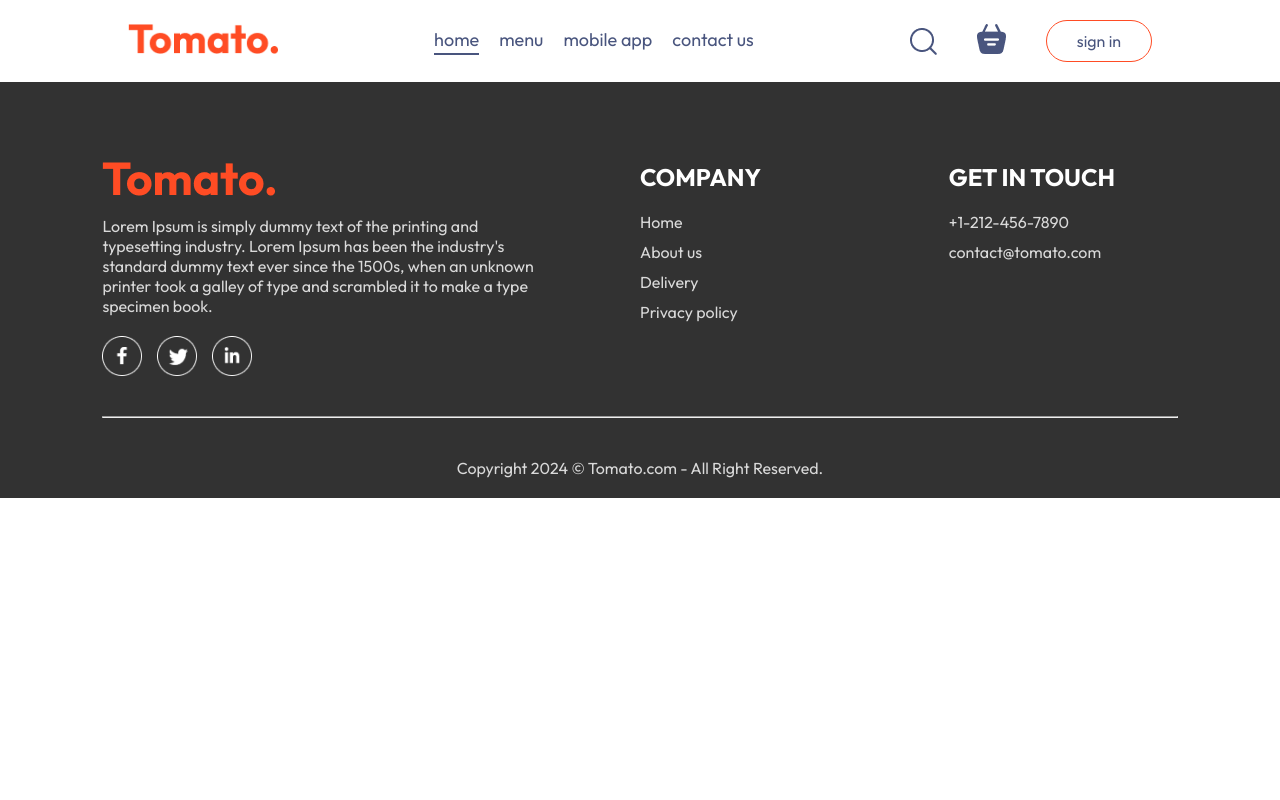
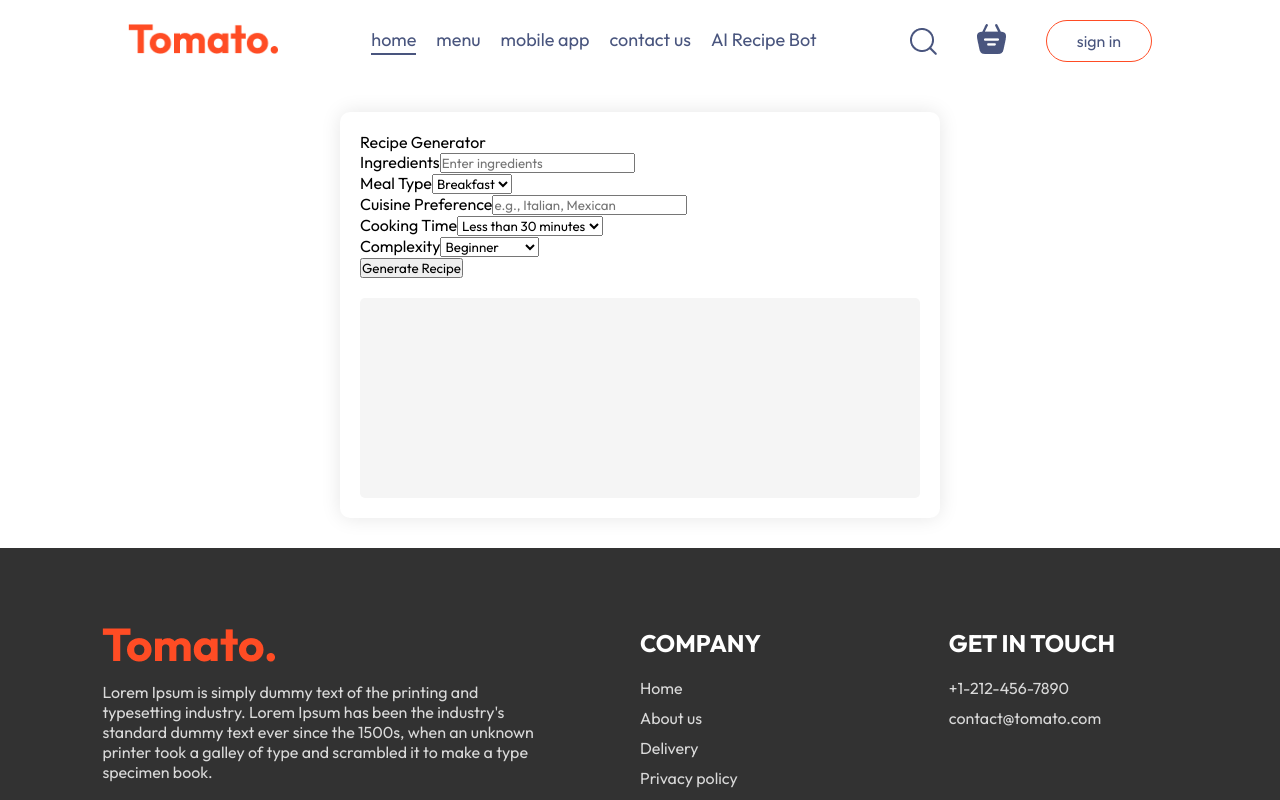
Before and after one commit to Virgarg7/QuickByte, a React (Vite) app in the folder frontend/: page /ai-chatbot in a window 1280 px wide. Shown: the top 800 px of the page. Built offline with nearby package versions, Linux system fonts and the light colour scheme.

Commit message:
Adding AI Chatbot

```diff
--- a/frontend/src/App.jsx
+++ b/frontend/src/App.jsx
@@ -1,3 +1,4 @@
+/* eslint-disable no-unused-vars */
 import React, { useState } from 'react'
 import Home from './pages/Home/Home'
 import Footer from './components/Footer/Footer'
@@ -7,21 +8,23 @@ import Cart from './pages/Cart/Cart'
 import LoginPopup from './components/LoginPopup/LoginPopup'
 import PlaceOrder from './pages/PlaceOrder/PlaceOrder'
 import MyOrders from './pages/MyOrders/MyOrders'
+import { Ai_chatbot } from './components/Ai_Chatbot/Ai_Chatbot'
 
 const App = () => {
 
-  const [showLogin,setShowLogin] = useState(false);
+  const [showLogin, setShowLogin] = useState(false);
 
   return (
     <>
-    {showLogin?<LoginPopup setShowLogin={setShowLogin}/>:<></>}
+      {showLogin ? <LoginPopup setShowLogin={setShowLogin} /> : <></>}
       <div className='app'>
-        <Navbar setShowLogin={setShowLogin}/>
+        <Navbar setShowLogin={setShowLogin} />
         <Routes>
-          <Route path='/' element={<Home/>}/>
-          <Route path='/cart' element={<Cart/>}/>
-          <Route path='/order' element={<PlaceOrder/>}/>
-          <Route path='/myorder' element={<MyOrders/>}/>
+          <Route path='/' element={<Home />} />
+          <Route path='/cart' element={<Cart />} />
+          <Route path='/order' element={<PlaceOrder />} />
+          <Route path='/myorder' element={<MyOrders />} />
+          <Route exact path="/ai-chatbot" element={<Ai_chatbot />} />Route for Ai_chatbot page
         </Routes>
       </div>
       <Footer />
--- /dev/null
+++ b/frontend/src/components/Ai_Chatbot/AI_Chatbot.css
@@ -0,0 +1,70 @@
+/* Container styling */
+.chatbot-container {
+    max-width: 600px;
+    margin: 30px auto;
+    padding: 20px;
+    background-color: #fff;
+    border-radius: 10px;
+    box-shadow: 0 0 20px rgba(0, 0, 0, 0.1);
+  }
+
+  /* Title styling */
+  .title {
+    font-size: 24px;
+    font-weight: bold;
+    color: #333;
+    margin-bottom: 20px;
+  }
+
+  /* Input field styling */
+  .input-field {
+    width: 100%;
+    padding: 10px;
+    margin-bottom: 20px;
+    border: 1px solid #ccc;
+    border-radius: 5px;
+    font-size: 16px;
+  }
+
+  /* Select field styling */
+  .select-field {
+    width: 100%;
+    padding: 10px;
+    margin-bottom: 20px;
+    border: 1px solid #ccc;
+    border-radius: 5px;
+    font-size: 16px;
+  }
+
+  /* Button styling */
+  .button {
+    background-color: #007bff;
+    color: #fff;
+    border: none;
+    border-radius: 5px;
+    padding: 10px 20px;
+    font-size: 16px;
+    cursor: pointer;
+  }
+
+  .button:hover {
+    background-color: #0056b3;
+  }
+
+  /* Recipe display styling */
+  .recipe-display {
+    background-color: #f5f5f5;
+    padding: 20px;
+    border-radius: 5px;
+    margin-top: 20px;
+    font-size: 16px;
+    line-height: 1.6;
+    min-height: 200px;
+    overflow: auto;
+  }
+
+  /* Error message styling */
+  .error-message {
+    color: #dc3545;
+    font-size: 14px;
+  }
--- /dev/null
+++ b/frontend/src/components/Ai_Chatbot/Ai_Chatbot.jsx
@@ -0,0 +1,200 @@
+/* eslint-disable no-unused-vars */
+/* eslint-disable react/prop-types */
+import React, { useEffect, useRef, useState } from "react";
+import "./AI_Chatbot.css";
+
+const RecipeCard = ({ onSubmit }) => {
+    const [ingredients, setIngredients] = useState("");
+    const [mealType, setMealType] = useState("");
+    const [cuisine, setCuisine] = useState("");
+    const [cookingTime, setCookingTime] = useState("");
+    const [complexity, setComplexity] = useState("");
+
+    const handleSubmit = () => {
+        const recipeData = {
+            ingredients,
+            mealType,
+            cuisine,
+            cookingTime,
+            complexity,
+        };
+        onSubmit(recipeData);
+    };
+
+    return (
+        <div className="w-[400px] border rounded-lg overflow-hidden shadow-lg bg-white">
+            <div className="px-6 py-4">
+                <div className="font-bold text-xl mb-4 text-gray-800">Recipe Generator</div>
+                <div className="mb-4">
+                    <label
+                        className="block text-gray-700 text-sm font-bold mb-2"
+                        htmlFor="ingredients"
+                    >
+                        Ingredients
+                    </label>
+                    <input
+                        className="shadow appearance-none border rounded w-full py-2 px-3 text-gray-700 leading-tight focus:outline-none focus:shadow-outline"
+                        id="ingredients"
+                        type="text"
+                        placeholder="Enter ingredients"
+                        value={ingredients}
+                        onChange={(e) => setIngredients(e.target.value)}
+                    />
+                </div>
+                <div className="mb-4">
+                    <label
+                        className="block text-gray-700 text-sm font-bold mb-2"
+                        htmlFor="mealType"
+                    >
+                        Meal Type
+                    </label>
+                    <select
+                        className="block appearance-none w-full bg-white border border-gray-400 hover:border-gray-500 px-4 py-2 pr-8 rounded shadow leading-tight focus:outline-none focus:shadow-outline"
+                        id="mealType"
+                        value={mealType}
+                        onChange={(e) => setMealType(e.target.value)}
+                    >
+                        <option value="Breakfast">Breakfast</option>
+                        <option value="Lunch">Lunch</option>
+                        <option value="Dinner">Dinner</option>
+                        <option value="Snack">Snack</option>
+                    </select>
+                </div>
+                <div className="mb-4">
+                    <label
+                        className="block text-gray-700 text-sm font-bold mb-2"
+                        htmlFor="cuisine"
+                    >
+                        Cuisine Preference
+                    </label>
+                    <input
+                        className="shadow appearance-none border rounded w-full py-2 px-3 text-gray-700 mb-3 leading-tight focus:outline-none focus:shadow-outline"
+                        id="cuisine"
+                        type="text"
+                        placeholder="e.g., Italian, Mexican"
+                        value={cuisine}
+                        onChange={(e) => setCuisine(e.target.value)}
+                    />
+                </div>
+                <div className="mb-4">
+                    <label
+                        className="block text-gray-700 text-sm font-bold mb-2"
+                        htmlFor="cookingTime"
+                    >
+                        Cooking Time
+                    </label>
+                    <select
+                        className="block appearance-none w-full bg-white border border-gray-400 hover:border-gray-500 px-4 py-2 pr-8 rounded shadow leading-tight focus:outline-none focus:shadow-outline"
+                        id="cookingTime"
+                        value={cookingTime}
+                        onChange={(e) => setCookingTime(e.target.value)}
+                    >
+                        <option value="Less than 30 minutes">Less than 30 minutes</option>
+                        <option value="30-60 minutes">30-60 minutes</option>
+                        <option value="More than 1 hour">More than 1 hour</option>
+                    </select>
+                </div>
+                <div className="mb-4">
+                    <label
+                        className="block text-gray-700 text-sm font-bold mb-2"
+                        htmlFor="complexity"
+                    >
+                        Complexity
+                    </label>
+                    <select
+                        className="block appearance-none w-full bg-white border border-gray-400 hover:border-gray-500 px-4 py-2 pr-8 rounded shadow leading-tight focus:outline-none focus:shadow-outline"
+                        id="complexity"
+                        value={complexity}
+                        onChange={(e) => setComplexity(e.target.value)}
+                    >
+                        <option value="Beginner">Beginner</option>
+                        <option value="Intermediate">Intermediate</option>
+                        <option value="Advanced">Advanced</option>
+                    </select>
+                </div>
+                <div className="px-6 py-4">
+                    <button
+                        className="bg-blue-500 hover:bg-blue-700 text-white font-bold py-2 px-4 rounded focus:outline-none focus:shadow-outline"
+                        type="button"
+                        onClick={handleSubmit}
+                    >
+                        Generate Recipe
+                    </button>
+                </div>
+            </div>
+        </div>
+    );
+};
+
+
+
+function Ai_chatbot() {
+    const [recipeData, setRecipeData] = useState(null);
+    const [recipeText, setRecipeText] = useState("");
+
+    let eventSourceRef = useRef(null);
+
+    useEffect(() => {
+        closeEventStream(); // Close any existing connection
+    }, []);
+
+    useEffect(() => {
+        if (recipeData) {
+            closeEventStream(); // Close any existing connection
+            initializeEventStream(); // Open a new connection
+        }
+    }, [recipeData]);
+
+    // Function to initialize the event stream
+    const initializeEventStream = () => {
+        const recipeInputs = { ...recipeData };
+
+        // Construct query parameters
+        const queryParams = new URLSearchParams(recipeInputs).toString();
+        // Open an SSE connection with these query parameters
+        const url = `http://localhost:5173/recipeStream?${queryParams}`;
+        eventSourceRef.current = new EventSource(url);
+
+        eventSourceRef.current.onmessage = (event) => {
+            const data = JSON.parse(event.data);
+            console.log(data);
+
+            if (data.action === "close") {
+                closeEventStream();
+            } else if (data.action === "chunk") {
+                setRecipeText((prev) => prev + data.chunk);
+            }
+        };
+
+        eventSourceRef.current.onerror = () => {
+            eventSourceRef.current.close();
+        };
+    };
+
+    // Function to close the event stream
+    const closeEventStream = () => {
+        if (eventSourceRef.current) {
+            eventSourceRef.current.close();
+            eventSourceRef.current = null;
+        }
+    };
+
+    async function onSubmit(data) {
+        // update state
+        setRecipeText('')
+        setRecipeData(data);
+    }
+
+    return (
+        <div className="chatbot-container" id="ai-chatbot"> {/* Added id attribute */}
+            <div className="flex flex-row my-4 gap-2 justify-center">
+                <RecipeCard onSubmit={onSubmit} />
+                <div className="recipe-display">
+                    {recipeText}
+                </div>
+            </div>
+        </div>
+    );
+}
+
+export { Ai_chatbot };
--- a/frontend/src/components/ExploreMenu/ExploreMenu.jsx
+++ b/frontend/src/components/ExploreMenu/ExploreMenu.jsx
@@ -1,3 +1,5 @@
+/* eslint-disable react/prop-types */
+/* eslint-disable no-unused-vars */
 import React, { useContext } from 'react'
 import './ExploreMenu.css'
 import { StoreContext } from '../../Context/StoreContext'
--- a/frontend/src/components/Navbar/Navbar.jsx
+++ b/frontend/src/components/Navbar/Navbar.jsx
@@ -1,33 +1,37 @@
-import React, { useContext, useState } from 'react'
-import  './Navbar.css'
-import { assets } from '../../assets/assets'
-import { Link } from 'react-router-dom'
-import { StoreContext } from '../../Context/StoreContext'
+/* eslint-disable react/prop-types */
+/* eslint-disable no-unused-vars */
+import React, { useContext, useState } from 'react';
+import './Navbar.css';
+import { assets } from '../../assets/assets';
+import { StoreContext } from '../../Context/StoreContext';
 
-const Navbar = ({setShowLogin}) => {
-
-  const [menu,setMenu] = useState("home");
-  const {getTotalCartAmount} = useContext(StoreContext);
+const Navbar = ({ setShowLogin }) => {
+  const [menu, setMenu] = useState('home');
+  const { getTotalCartAmount } = useContext(StoreContext);
 
   return (
     <div className='navbar'>
-      <Link to='/'><img className='logo' src={assets.logo} alt="" /></Link>
+      <a href='/'>
+        <img className='logo' src={assets.logo} alt="" />
+      </a>
       <ul className="navbar-menu">
-        <Link to="/" onClick={()=>setMenu("home")} className={`${menu==="home"?"active":""}`}>home</Link>
-        <a href='#explore-menu' onClick={()=>setMenu("menu")} className={`${menu==="menu"?"active":""}`}>menu</a>
-        <a href='#app-download' onClick={()=>setMenu("mob-app")} className={`${menu==="mob-app"?"active":""}`}>mobile app</a>
-        <a href='#footer' onClick={()=>setMenu("contact")} className={`${menu==="contact"?"active":""}`}>contact us</a>
+        <a href="/" onClick={() => setMenu("home")} className={`${menu==="home"?"active":""}`}>home</a>
+        <a href='#explore-menu' onClick={() => setMenu("menu")} className={`${menu==="menu"?"active":""}`}>menu</a>
+        <a href='#app-download' onClick={() => setMenu("mob-app")} className={`${menu==="mob-app"?"active":""}`}>mobile app</a>
+        <a href='#footer' onClick={() => setMenu("contact")} className={`${menu==="contact"?"active":""}`}>contact us</a>
+        {/* Dynamically add the "AI Recipe Bot" link */}
+        <a href='/ai-chatbot' onClick={() => setMenu("ai-chatbot")} className={`${menu==="ai-chatbot"?"active":""}`}>AI Recipe Bot</a>
       </ul>
       <div className="navbar-right">
         <img src={assets.search_icon} alt="" />
-        <Link to='/cart' className='navbar-search-icon'>
+        <a href='/cart' className='navbar-search-icon'>
           <img src={assets.basket_icon} alt="" />
-          <div className={getTotalCartAmount()>0?"dot":""}></div>
-        </Link>
-        <button onClick={()=>setShowLogin(true)}>sign in</button>
+          <div className={getTotalCartAmount() > 0 ? "dot" : ""}></div>
+        </a>
+        <button onClick={() => setShowLogin(true)}>sign in</button>
       </div>
     </div>
-  )
+  );
 }
 
-export default Navbar
+export default Navbar;
--- a/frontend/src/pages/Home/Home.jsx
+++ b/frontend/src/pages/Home/Home.jsx
@@ -1,3 +1,4 @@
+/* eslint-disable no-unused-vars */
 import React, { useState } from 'react'
 import Header from '../../components/Header/Header'
 import ExploreMenu from '../../components/ExploreMenu/ExploreMenu'
```
